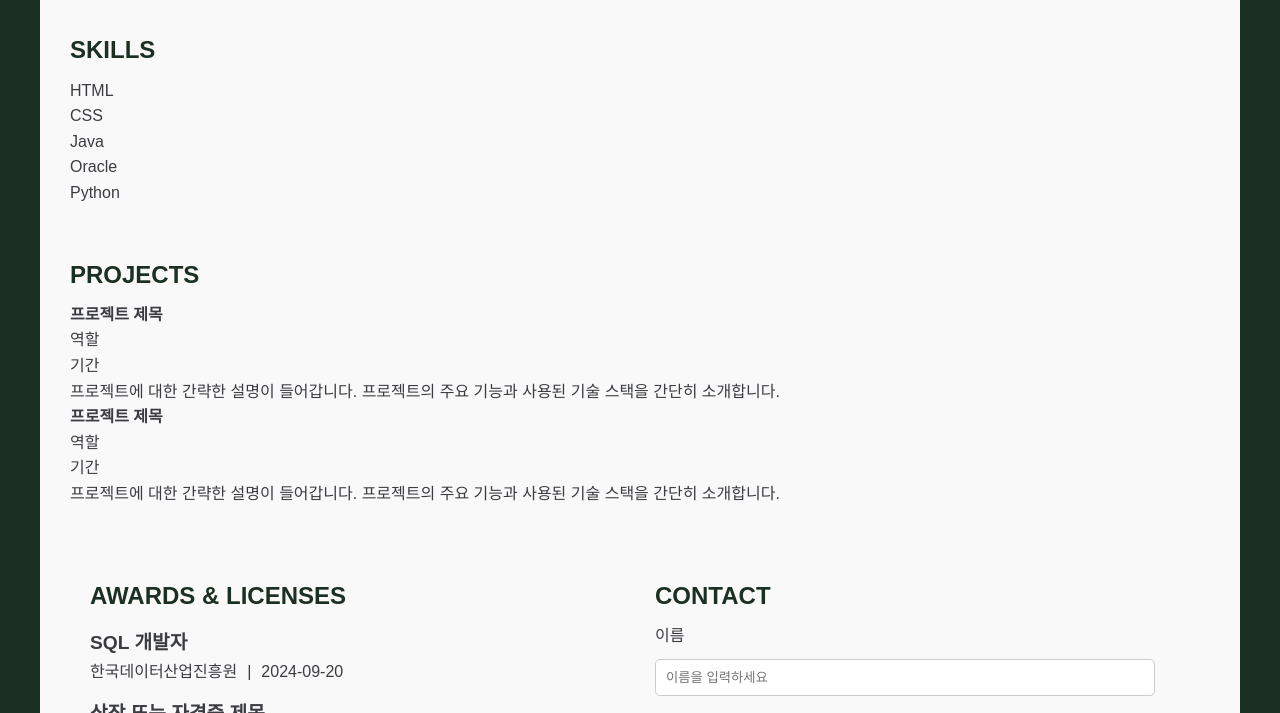
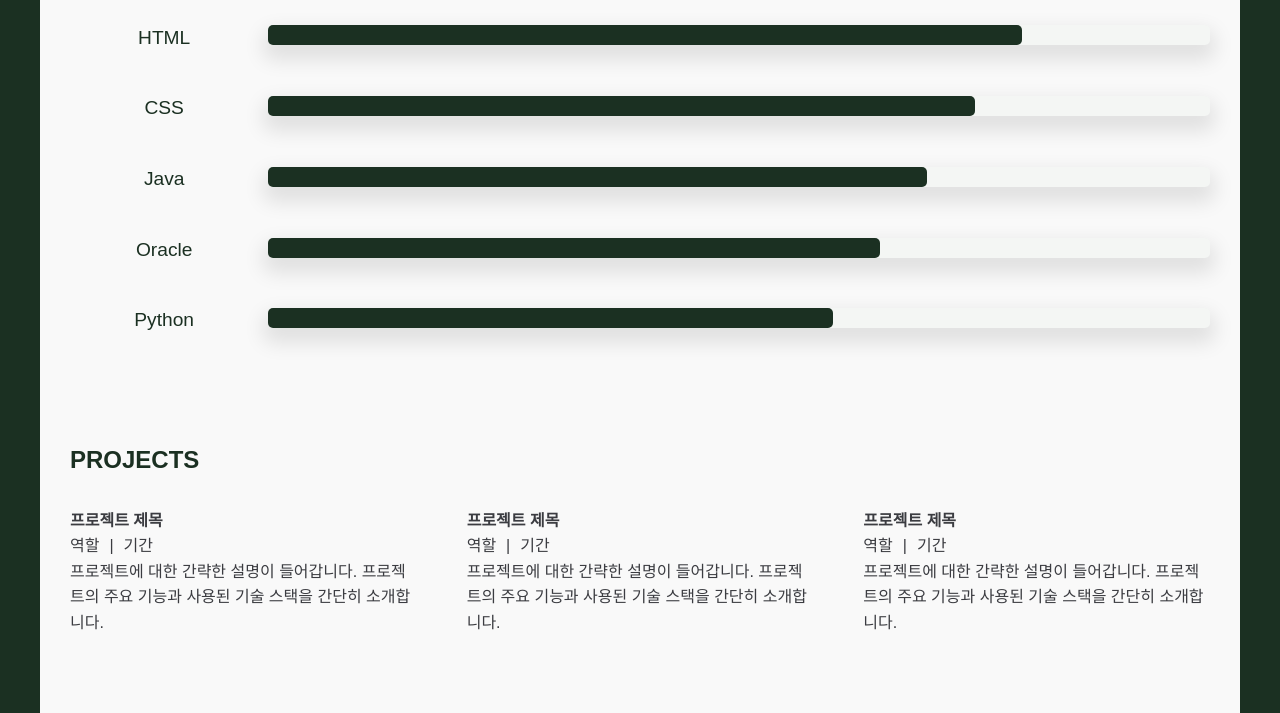
Before and after one commit to Naeun-K/resume2026, a plain HTML site: page index.html in a window 1280 px wide. Shown: the part 827-1540 px from the top of the page. Drawn offline with Linux system fonts and the light colour scheme; a web font is replaced by a local one.

Commit message:
feat: add structure of tech section and project section

```diff
--- a/css/style.css
+++ b/css/style.css
@@ -5,7 +5,9 @@
   font-weight: normal;
   font-display: swap;
 }
-
+.section {
+  padding-bottom: 40px;
+}
 .header {
   display: flex;
   flex-direction: column;
@@ -61,7 +63,6 @@ main {
   max-width: 1200px;
   margin: 0 auto;
   margin-top: 0;
-  /* display: grid; */
 }
 .main-wrapper {
   display: grid;
@@ -125,6 +126,77 @@ svg {
   font-size: 1rem;
   color: #3b3c41;
   padding-top: 10px;
+}
+.skill-list {
+  display: flex;
+  flex-direction: column;
+  flex-wrap: wrap;
+  gap: 20px;
+}
+.skill-list li {
+  display: flex;
+  align-items: center;
+  gap: 10px;
+  vertical-align: baseline;
+  margin-bottom: 15px;
+}
+.skill-name {
+  font-family: "GangwonEducationModuche", sans-serif;
+  width: 20%;
+  text-align: center;
+  font-size: 1.2rem;
+  padding-top: 5px;
+  color: #1b3022;
+  font-weight: 500;
+}
+
+.skill-bar {
+  content: "";
+  width: 100%;
+  height: 20px;
+  background-color: #f4f6f4;
+  border-radius: 5px;
+  box-shadow: 0 10px 20px 5px rgb(0 0 0/10%);
+  position: relative;
+  font-weight: 600;
+}
+.skill-bar .skill-fill {
+  height: 100%;
+  padding: 0;
+  text-align: center;
+  background-color: #1b3022;
+  color: #fff;
+  border-radius: 5px;
+}
+.skill-fill-html {
+  width: 80%;
+}
+.skill-fill-css {
+  width: 75%;
+}
+.skill-fill-java {
+  width: 70%;
+}
+.skill-fill-oracle {
+  width: 65%;
+}
+.skill-fill-python {
+  width: 60%;
+}
+
+.project-wrapper {
+  display: grid;
+  grid-template-columns: repeat(3, 1fr);
+  gap: 50px;
+  padding-top: 20px;
+}
+.project-info {
+  display: flex;
+  gap: 10px;
+}
+.project-role::after {
+  content: "|";
+  margin-left: 10px;
 }
 .two-sections-wrapper {
   padding: 20px;
--- a/index.html
+++ b/index.html
@@ -71,7 +71,7 @@ Developer </strong>
           <!-- </div> -->
         </div>
       </section>
-      <section class="section section-profile">
+      <section class="section-profile">
         <h3 class="section-profile-title  small-title">Profile</h3>
           <strong class="section-profile-motto">
             어제보다 더 나은 효율을 찾아 끊임없이 스펙트럼을 넓혀가는 개발자,
@@ -102,27 +102,27 @@ Developer </strong>
         <ul class="skill-list">
           <li><p class="skill-name">HTML</p>
             <div class="skill-bar">
-              <div class="skill-fill" ></div>
+              <div class="skill-fill skill-fill-html" ></div>
             </div>
           </li>
           <li><p class="skill-name">CSS</p>
             <div class="skill-bar">
-              <div class="skill-fill" ></div>
+              <div class="skill-fill skill-fill-css   " ></div>
             </div>
           </li>
           <li><p class="skill-name">Java</p>
             <div class="skill-bar">
-              <div class="skill-fill" ></div>
+              <div class="skill-fill skill-fill-java    " ></div>
             </div>
           </li>
             <li><p class="skill-name">Oracle</p>
               <div class="skill-bar">
-                <div class="skill-fill" ></div>
+                <div class="skill-fill skill-fill-oracle" ></div>
               </div>
             </li>
             <li><p class="skill-name">Python</p>
               <div class="skill-bar">
-                <div class="skill-fill" ></div>
+                <div class="skill-fill skill-fill-python  " ></div>
               </div>
             </li>
           </section>
@@ -130,6 +130,17 @@ Developer </strong>
             <h2 class="sr-only">프로젝트 소개 공간</h2>
             <h3 class="section-project-title  small-title">Projects</h3>
             <div class="project-wrapper">
+              <div class="project-item">
+                <h4 class="project-title">프로젝트 제목</h4>
+                <div class="project-info">
+                  <p class="project-role">역할</p>
+                  <p class="project-period">기간</p>
+                </div>
+                <p class="project-description">
+                  프로젝트에 대한 간략한 설명이 들어갑니다. 프로젝트의 주요
+                  기능과 사용된 기술 스택을 간단히 소개합니다.
+                </p>
+              </div>
               <div class="project-item">
                 <h4 class="project-title">프로젝트 제목</h4>
                 <div class="project-info">
@@ -173,7 +184,7 @@ Developer </strong>
               </div>
             </div>
           </section>
-      <section id="contact" class="section section-contact">
+      <section id="contact" class="section-contact">
         <h2 class="sr-only">메일로 연락할 수 있는 공간</h2>
         <h3 class="section-contact-title  small-title">Contact</h3>
         <form
```
